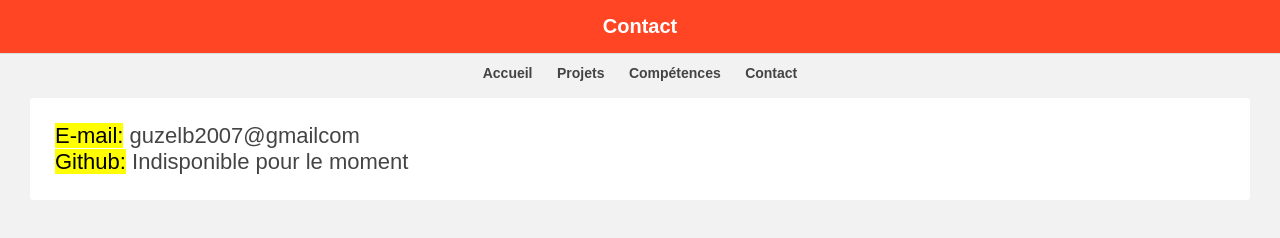
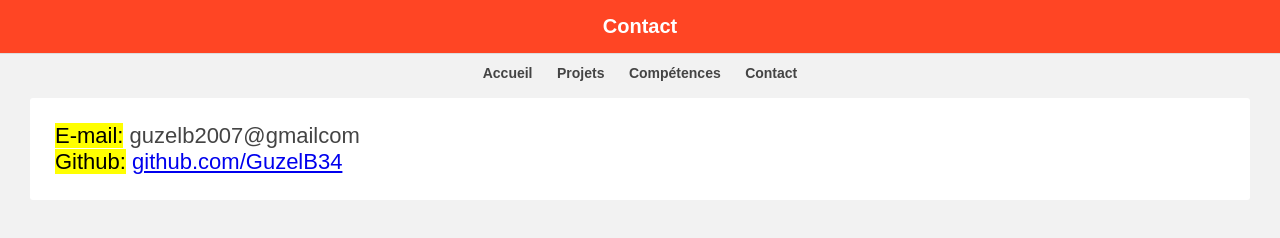
Before and after one commit to GuzelB34/Portfolio-Bayram-GUZEL, a plain HTML site: page contact.html in a window 1280 px wide. Drawn offline with Linux system fonts and the light colour scheme.

Commit message:
Update contact.html

```diff
--- a/contact.html
+++ b/contact.html
@@ -70,7 +70,7 @@
 
 <div class="section">
   <span class="text"><mark>E-mail:</mark> guzelb2007@gmailcom</span> <br/>
-  <span class="text"><mark>Github:</mark> Indisponible pour le moment</span>
+  <span class="text"><mark>Github:</mark> <a href="github.com/GuzelB34">github.com/GuzelB34</a></span>
 </div>
 
 </body>
```
